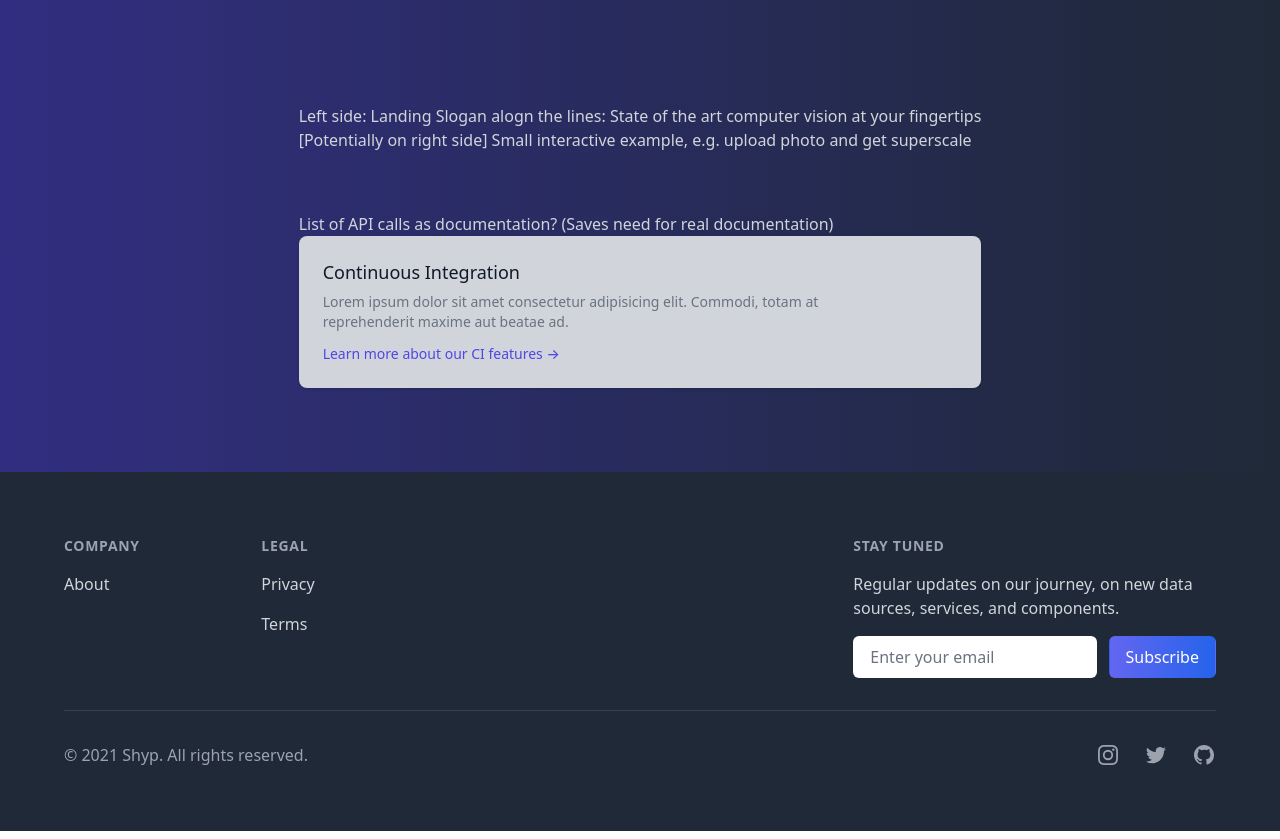
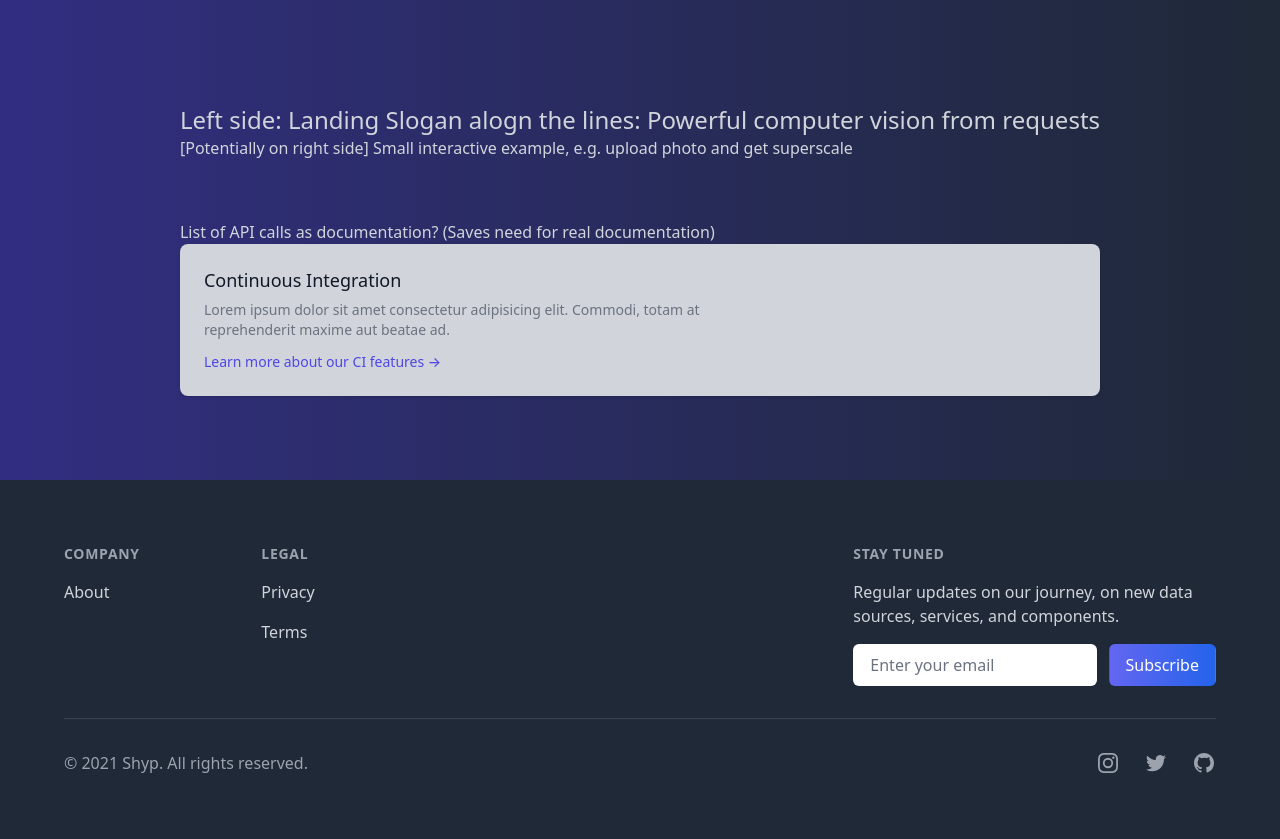
Before and after one commit to TM312/superpowers, a Nuxt app in the folder landing/: page / in a window 1280 px wide. Built offline with nearby package versions, Linux system fonts and the light colour scheme.

Commit message:
chore: Minor style changes

```diff
--- a/landing/components/section/SectionLandingTop.vue
+++ b/landing/components/section/SectionLandingTop.vue
@@ -1,13 +1,15 @@
 <template>
     <section>
-        <h1>
-            Left side: Landing Slogan alogn the lines: State of the art computer
-            vision at your fingertips
-        </h1>
-        <h2>
-            [Potentially on right side] Small interactive example, e.g. upload
-            photo and get superscale
-        </h2>
+        <div>
+            <h1 class="text text-2xl">
+                Left side: Landing Slogan alogn the lines: Powerful computer
+                vision from requests
+            </h1>
+            <h2>
+                [Potentially on right side] Small interactive example, e.g.
+                upload photo and get superscale
+            </h2>
+        </div>
     </section>
 </template>
 
@@ -16,6 +18,3 @@
         name: "SectionLandingTop",
     };
 </script>
-
-<style>
-</style>
```
